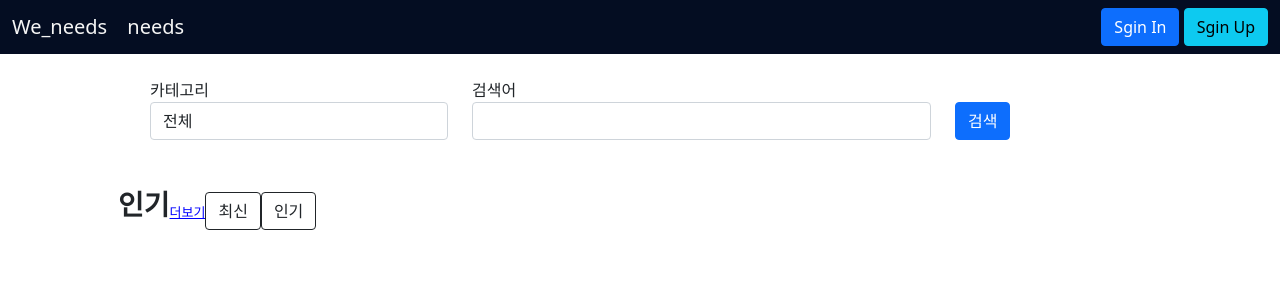
After one commit to djgnfj-svg/we_need, a Django app: page /search/ in a window 1280 px wide. The commit adds this page. Shown: the top 300 px of the page. Run offline with Django 4.2, Linux system fonts and the light colour scheme; data that the repository does not hold is empty; parts of the project's set-up code (start-up, migrations or seed data) failed here and were passed over.

Commit message:
add search_bar

```diff
--- a/needs/static/css/styles.css
+++ b/needs/static/css/styles.css
@@ -47,9 +47,7 @@
     padding-top: 3rem !important;
     padding-bottom: 3rem !important;
   }
-    body {
-      background-color: rgb(255, 255, 255);
-  }
+
 
   /* 메인 컨텐트 */
   div#main_content {
--- /dev/null
+++ b/needs/templates/need/search.html
@@ -0,0 +1,38 @@
+{% extends "needs_base.html" %}
+{% load static %}
+{% load description_masker %}
+{% block content %}
+
+<section class="mt-4">
+	<div class="row col-md-12 container " style="padding-left: 150px;">
+			{% include "search_bar.html" %}
+	</div>
+</section>
+<section class="mt-4">
+	<div class="container px-4 px-lg-5 mt-5">
+		<div style="display: flex;">
+			<h3 style="font-weight: bold;">인기</h3>
+			<a href="#" style="font-size: small; color: blue; margin-top: 15px;">더보기</a>
+			<a class="btn btn-outline-dark mt-auto" href="#"> 최신</a>
+			<a class="btn btn-outline-dark mt-auto" href="#"> 인기</a>
+		</div>
+		<div class="row gx-4 gx-lg-5 row-cols-2 row-cols-md-3 row-cols-xl-4 justify-content-center">
+			{% for need in paging %}
+			<div class="col mb-5">
+					<div class="card h-100">
+							<div class="card-body p-4">
+									<div class="text-center">
+											<h5 class="fw-bolder">{{need.title}}</h5>
+											{{need.description|DM}}
+									</div>
+							</div>
+							<div class="card-footer p-4 pt-0 border-top-0 bg-transparent">
+									<div class="text-center"><a class="btn btn-outline-dark mt-auto" href="{% url 'needs-detail' need.id %}">자세히 보기</a></div>
+							</div>
+					</div>
+			</div>
+			{% endfor %}
+		</div>
+	</div>
+</section>
+{% endblock %}
--- a/needs/templates/needs_base.html
+++ b/needs/templates/needs_base.html
@@ -14,7 +14,7 @@
 	<!-- 부트스트랩css -->
 	<link href="https://cdn.jsdelivr.net/npm/bootstrap@5.1.3/dist/css/bootstrap.min.css" rel="stylesheet"
 		integrity="sha384-1BmE4kWBq78iYhFldvKuhfTAU6auU8tT94WrHftjDbrCEXSU1oBoqyl2QvZ6jIW3" crossorigin="anonymous">
-	<link rel="stylesheet" href="{% static 'css/styles.css' %}">
+	<!-- <link rel="stylesheet" href="{% static 'css/styles.css' %}"> -->
 	<script src="https://cdn.jsdelivr.net/npm/bootstrap@5.1.3/dist/js/bootstrap.bundle.min.js"
 		integrity="sha384-ka7Sk0Gln4gmtz2MlQnikT1wXgYsOg+OMhuP+IlRH9sENBO0LRn5q+8nbTov4+1p"
 		crossorigin="anonymous"></script>
--- /dev/null
+++ b/needs/templates/search_bar.html
@@ -0,0 +1,20 @@
+<form method="get" action="{% url 'search' %}" class="col-md-12">
+    <div class="row">
+        <div class="form-group col-md-4">
+            <label for="inputCategory">카테고리</label>
+            <select id="inputCategory" name="category" class="form-control">
+				<option seleted>전체</option>
+				{% for category in categories %}
+				<option name="category" value="{{ category.id}}">{{category.category_name}}</option>
+				{% endfor %}
+			</select>
+		</div>
+        <div class="form-group col-md-6">
+            <label for="inputKeyword">검색어</label>
+			<input type="text" class="form-control" name="keyword" id="inputKeyword">
+		</div>
+		<div class="form-group col-md-2 d-flex align-items-end flex-row">
+			<button id="submitSearch" type="submit" class="btn btn-primary">검색</button>
+		</div>
+	</div>
+</form>
--- a/needs/views/needs.py
+++ b/needs/views/needs.py
@@ -4,6 +4,8 @@ from django.views.generic import ListView, CreateView, DetailView, UpdateView, D
 from django.contrib import messages
 from django.contrib.auth.mixins import LoginRequiredMixin
 from django.contrib.auth.models import User as U
+from django.core.paginator import Paginator
+from django.db.models import Q
 
 from needs.models import Categories, Needs
 from ..forms import NeedsCreateForm
@@ -79,12 +81,26 @@ class NeedsList(ListView):
 
 
 class SearchView(TemplateView):
-	template_name = 'pages/search.html'
+	template_name = 'need/search.html'
 
 	def get_context_data(self, **kwargs):
 		page_number = self.request.GET.get('page','1')
 		keyword = self.request.GET.get('keyword','')
 		category_id = self.request.GET.get("category")
 
+		query_sets = Needs.objects.all().order_by("-created_at")
+		if keyword:
+			query_sets = query_sets.filter(Q(title__istartswith=keyword) | Q(description__istartswith=keyword))
+		if category_id:
+			category = get_object_or_404(Categories, id=int(category_id))
+			query_sets = query_sets.filter(category=category)
 
-		return super().get_context_data(**kwargs)
+		needs = query_sets.all()
+		paginator = Paginator(needs, 12)
+		categories = Categories.objects.all()
+
+		paging = paginator.get_page(page_number)
+		return {
+			'paging' : paging,
+			'categories' : categories,
+		}
--- a/we_need/urls.py
+++ b/we_need/urls.py
@@ -18,7 +18,7 @@ from django.conf import settings
 from django.conf.urls.static import static
 from django.contrib import admin
 
-from needs.views.needs import NeedsCreateView, NeedsDeleteView, NeedsDetailView, NeedsList, NeedsUpdateView, home_view
+from needs.views.needs import NeedsCreateView, NeedsDeleteView, NeedsDetailView, NeedsList, NeedsUpdateView, SearchView, home_view
 from needs.views.user import LoginView, RegisterView, logout_view, profile_view
 
 from needs.api.urls import router
@@ -35,6 +35,8 @@ urlpatterns = [
     path('needs/<int:need_id>/', NeedsDetailView.as_view(),name="needs-detail"),
     path('needs/<int:need_id>/update/', NeedsUpdateView.as_view(),name="needs-update"),
     path('needs/<int:need_id>/delete/', NeedsDeleteView.as_view(),name="needs-delete"),
+
+    path("search/", SearchView.as_view(), name='search'),
     path('oauth/', include('allauth.urls')),
     path('api/', include(router.urls)),
 
```
